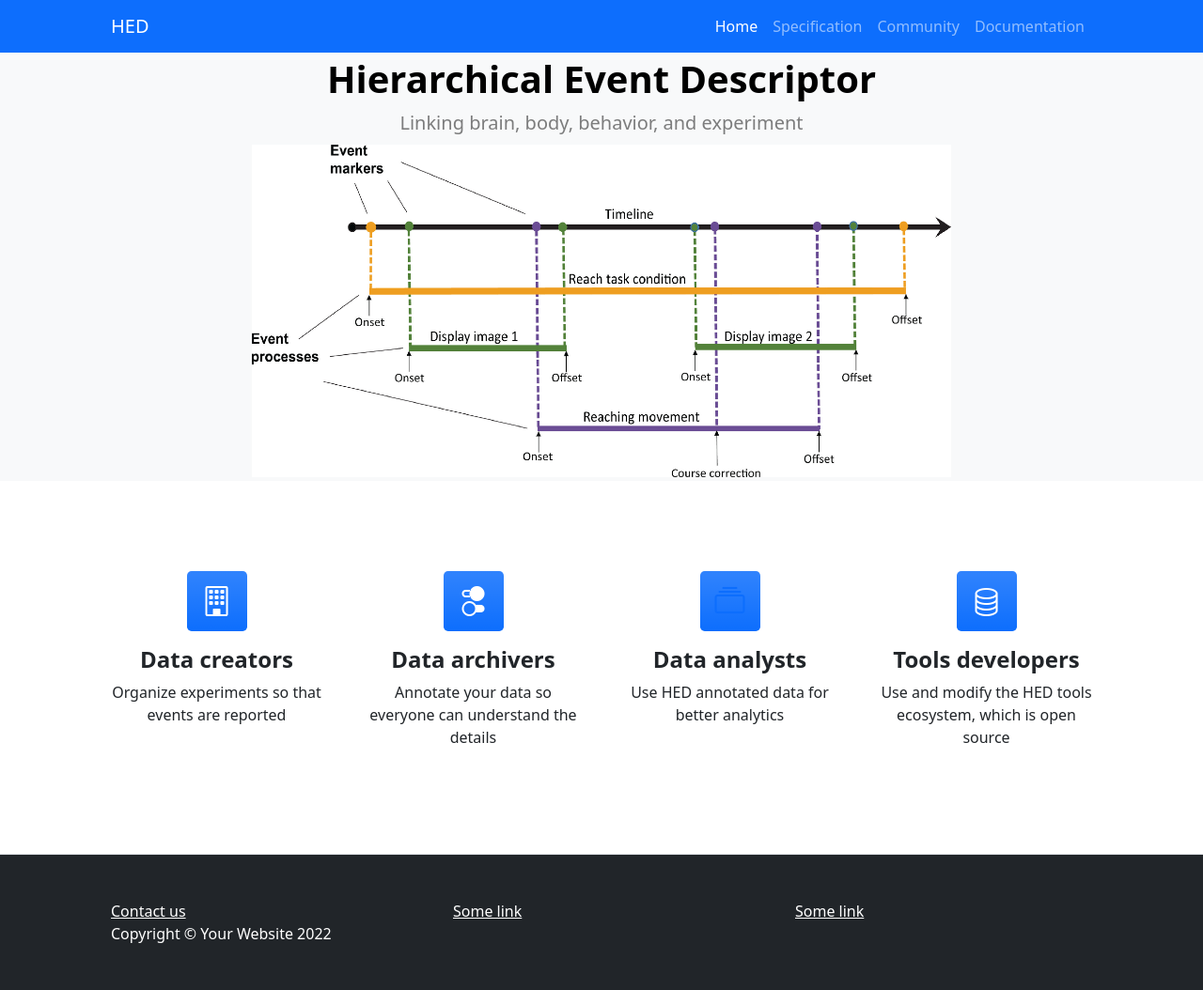
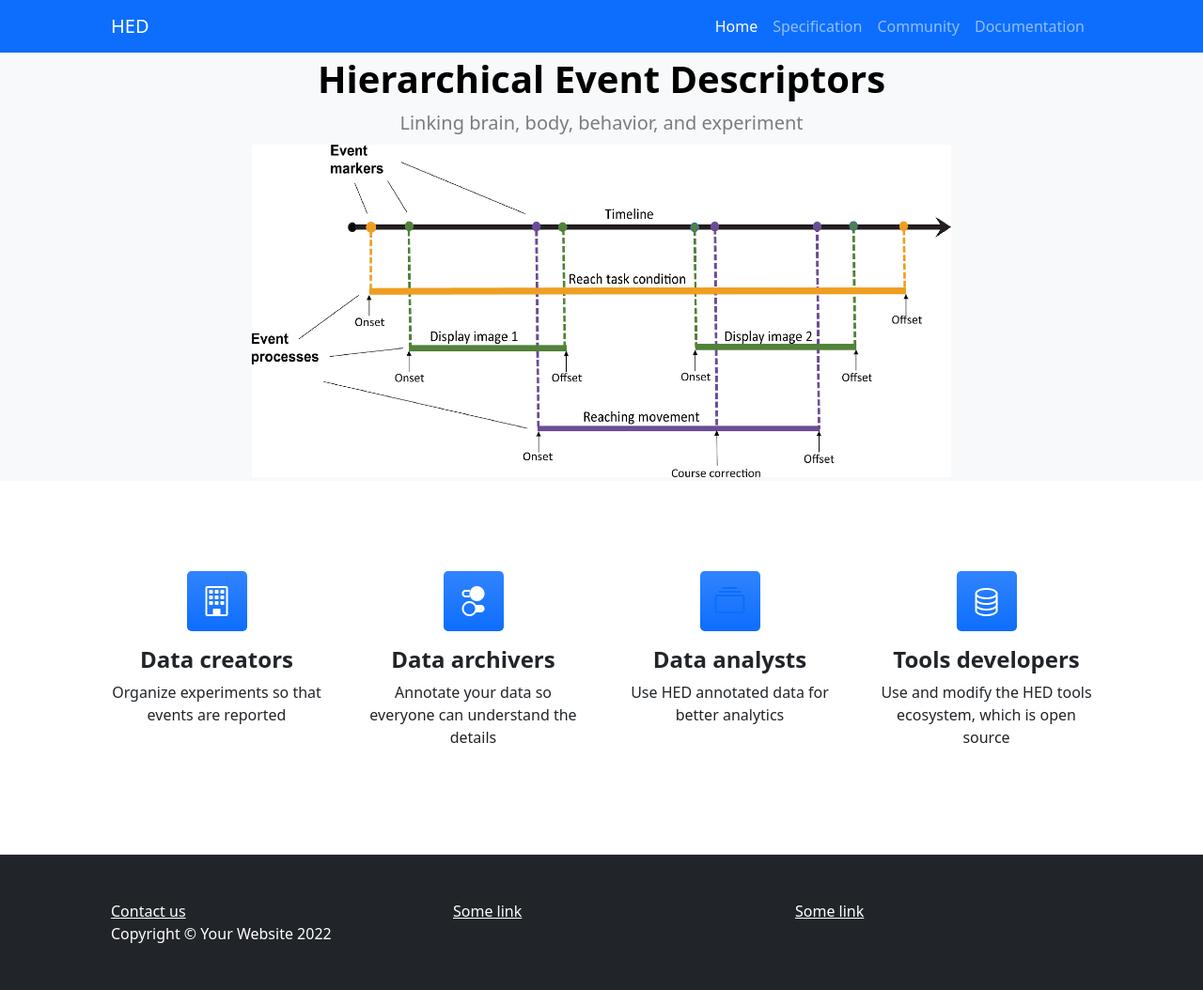
Before and after one commit to hed-standard/hed-standard.github.io, a Jekyll site: the page hedtags-gh-pages/index.html, which Jekyll copies as it is, in a window 1280 px wide. Shown: the whole page at 94% size. Built offline with Jekyll 4.4.1, drawn with Linux system fonts in a browser that asks for light colours.

Commit message:
wordings

```diff
--- a/hedtags-gh-pages/index.html
+++ b/hedtags-gh-pages/index.html
@@ -35,7 +35,7 @@
                 <div class="row gx-5 justify-content-center">
                     <div class="col-lg-8">
                         <div class="text-center my-1">
-                            <h1 class="display-9 fw-bolder text-black mb-2">Hierarchical Event Descriptor</h1>
+                            <h1 class="display-9 fw-bolder text-black mb-2">Hierarchical Event Descriptors</h1>
                             <p class="lead text-black-50 mb-2">Linking brain, body, behavior, and experiment</p>
                             <img src="assets/hed-timeline.jpg" class="img-fluid" alt="Responsive image">
                         </div>
```
